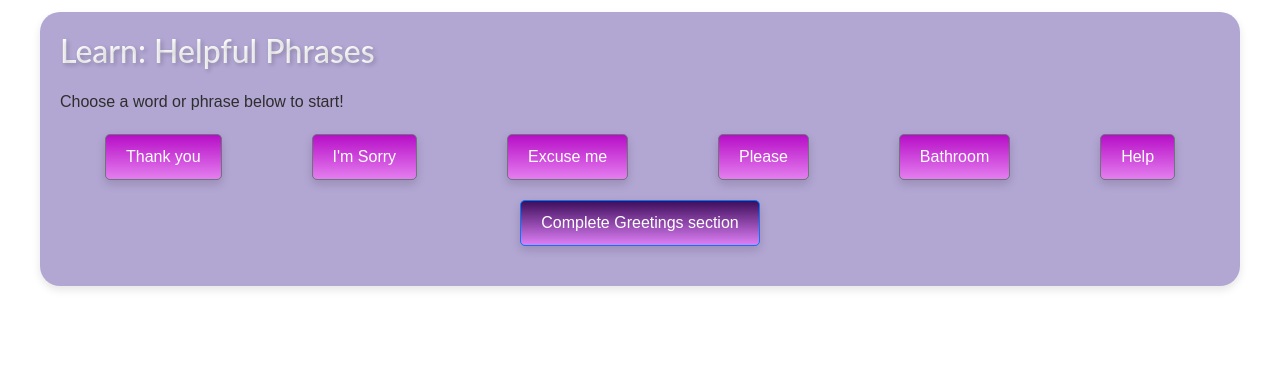
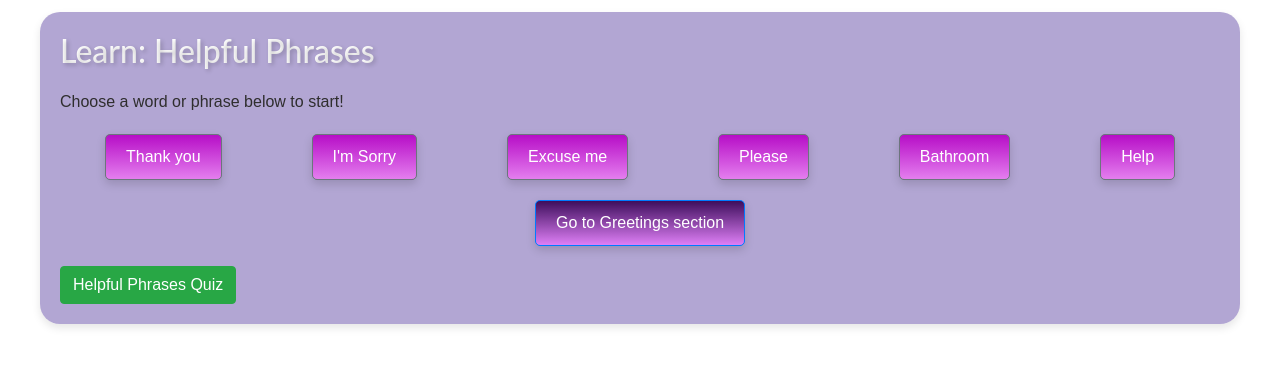
Before and after one commit to silvia3288/asl_project_hw10, a Flask app: page /phrases in a window 1280 px wide. Shown: the part 153-520 px from the top of the page. Run offline with Flask 3, Linux system fonts and the light colour scheme; some libraries are stand-ins or nearby versions.

Commit message:
Added intermediate quiz templates and buttons, fixed basic drag and drop functionality

```diff
--- a/asl_project_hw10-main/server.py
+++ b/asl_project_hw10-main/server.py
@@ -268,6 +268,22 @@ def quiz():
     return redirect(url_for('quiz_question', id=session['current_question_id']))
 
 
+
+
+#intermiediate quiz route fro greetings
+@app.route('/greetings_quiz', methods=['GET', 'POST'])
+def greetings_quiz():
+ # Check if the necessary sections have been completed
+
+ return render_template('greetings_quiz.html')
+
+#intermiediate quiz route for phrases
+@app.route('/phrases_quiz', methods=['GET', 'POST'])
+def phrases_quiz():
+ # Check if the necessary sections have been completed
+ return render_template('phrases_quiz.html')
+
+
 #test route
 @app.route('/start_quiz', methods=['GET'])
 def start_quiz():
@@ -276,8 +292,6 @@ def start_quiz():
         flash('Please complete all required sections before starting the quiz.', 'error')
         return redirect(url_for('home'))
     return render_template('start_quiz.html')
-
-
 
 
 
@@ -299,7 +313,9 @@ def quiz_question(id):
         return "Question not found", 404
 
     if request.method == 'POST':
-        submitted_answer = request.get_json()['answer']
+        submitted_answer = request.get_json().get('answer', [])
+        if not isinstance(submitted_answer, list):
+                    submitted_answer = [submitted_answer]
         is_correct = set(submitted_answer) == set(question['answer_index'])
 
         if is_correct:
--- a/asl_project_hw10-main/static/main.css
+++ b/asl_project_hw10-main/static/main.css
@@ -37,7 +37,11 @@
     padding: 20px;
 }
 
-
+ /*#quiz-button {*/
+ /*    position: absolute;*/
+ /*    bottom: 20px;*/
+ /*    right: 20px;*/
+ /*}*/
 
 
 .text-left p {
--- a/asl_project_hw10-main/templates/greetings.html
+++ b/asl_project_hw10-main/templates/greetings.html
@@ -18,7 +18,9 @@
     <a href="{{ url_for('quiz') }}" class="btn btn-success">Start Quiz</a>
 </div>
 
-
+<div id="custom-button">
+    <a href="{{ url_for('greetings_quiz') }}" class="btn btn-success">Greetings Quiz</a>
+</div>
 
 <script>
 
--- a/asl_project_hw10-main/templates/helpful_phrases.html
+++ b/asl_project_hw10-main/templates/helpful_phrases.html
@@ -8,13 +8,16 @@
 <div id="phrases-container" class="d-flex flex-wrap justify-content-around"></div>
 
 <form method="post" action="{{ url_for('greetings_page') }} " class="mt-3 mt-3 d-flex justify-content-center">
-    <button type="submit" class="btn btn-primary">Complete Greetings section</button>
+    <button type="submit" class="btn btn-primary">Go to Greetings section</button>
 </form>
 
 <div id="quiz-button" style="display: none;" class="text-center mt-4">
     <a href="{{ url_for('quiz') }}" class="btn btn-success">Start Quiz</a>
 </div>
 
+<div id="custom-button">
+    <a href="{{ url_for('phrases_quiz') }}" class="btn btn-success">Helpful Phrases Quiz</a>
+</div>
 
 
 <script>
--- a/asl_project_hw10-main/templates/layout.html
+++ b/asl_project_hw10-main/templates/layout.html
@@ -5,6 +5,9 @@
     <link rel="stylesheet" href="https://stackpath.bootstrapcdn.com/bootstrap/4.2.1/css/bootstrap.min.css">
     <!-- jQuery necessary for Bootstrap's JavaScript plugins -->
     <script src="http://code.jquery.com/jquery-3.3.1.min.js"></script>
+    <!-- Include jQuery UI -->
+    <link rel="stylesheet" href="https://code.jquery.com/ui/1.12.1/themes/base/jquery-ui.css">
+    <script src="https://code.jquery.com/ui/1.12.1/jquery-ui.min.js"></script>
     <!-- Bootstrap JS (ensure no version conflict and includes Popper.js) -->
     <script src="https://cdn.jsdelivr.net/npm/bootstrap@4.2.1/dist/js/bootstrap.min.js"></script>
     <!-- Custom CSS -->
```
Also changed, not shown: asl_project_hw10-main/static/quiz.js (+7 -3 lines), asl_project_hw10-main/templates/greetings_quiz.html (added, +7 -0 lines), asl_project_hw10-main/templates/phrases_quiz.html (added, +7 -0 lines).
